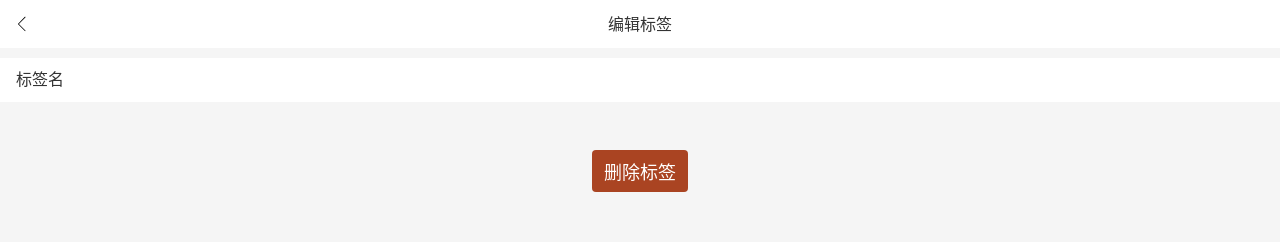
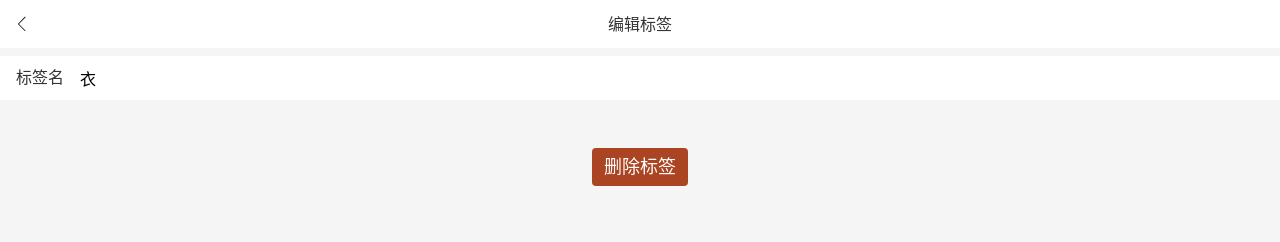
Before and after one commit to liu0haha123/535-moreny-react, a React app: page /#/tags/1 in a window 1280 px wide. Shown: the top 242 px of the page. Built offline with nearby package versions, Linux system fonts and the light colour scheme.

Commit message:
补充回退功能，实现数据持久化

```diff
--- a/package.json
+++ b/package.json
@@ -21,6 +21,7 @@
     "babel-preset-react-app": "^9.1.2",
     "camelcase": "^5.3.1",
     "case-sensitive-paths-webpack-plugin": "2.3.0",
+    "classnames": "2.2.6",
     "css-loader": "3.4.2",
     "dotenv": "8.2.0",
     "dotenv-expand": "5.1.0",
@@ -90,6 +91,7 @@
     ]
   },
   "devDependencies": {
+    "@types/classnames": "2.2.6",
     "@types/react-router-dom": "^5.1.3",
     "@types/styled-components": "^5.0.1",
     "@types/webpack-env": "1.15.1",
--- a/src/components/Icons.tsx
+++ b/src/components/Icons.tsx
@@ -1,5 +1,5 @@
 import React from "react";
-
+import classnames from "classnames"
 let importAll = (requireContext: __WebpackModuleApi.RequireContext) =>
   requireContext.keys().forEach(requireContext);
 try {
@@ -9,11 +9,12 @@ try {
 }
 
 type Props = {
-    name:string
-}
-const Icon = (props:Props) => {
+  name?: string,
+} & React.SVGAttributes<SVGElement>
+const Icon = (props: Props) => {
+  const {name,children,className,...rest} = props
   return (
-      <svg className="icon">
+      <svg className={classnames("icon",className)} {...rest}>
       {props.name && <use xlinkHref={'#' + props.name} />}
       </svg>
     );
--- /dev/null
+++ b/src/hooks/useUpdate.tsx
@@ -0,0 +1,16 @@
+import { useEffect, useRef } from "react";
+
+const useUpdate = (fn: () => void, deps: any[]) => {
+  const count = useRef(0);
+  useEffect(() => {
+    count.current += 1;
+  });
+  useEffect(() => {
+    if (count.current >= 1) {
+      fn();
+    }
+    //eslint-disable-next-line react-hooks/exhaustive-deps
+  }, [deps]); // 注意不可变数据
+};
+
+export default useUpdate
--- a/src/index.scss
+++ b/src/index.scss
@@ -35,8 +35,8 @@ body{
   width: 1em;
   display: inline-block;
 }
-button {
-  font-family: inherit;
+button, input {
+  font: inherit;
 }
 
 :focus{
--- a/src/lib/createId.tsx
+++ b/src/lib/createId.tsx
@@ -1,6 +1,8 @@
-let id = 0;
+let id = parseInt(window.localStorage.getItem("idMax") || "0");
+
 const createId = (): number => {
   id += 1;
+  window.localStorage.setItem("idMax",id.toString())
   return id;
 };
 
--- a/src/views/Money/NoteSection.tsx
+++ b/src/views/Money/NoteSection.tsx
@@ -1,5 +1,5 @@
 import Input from "components/Input";
-import React, { ChangeEventHandler, useRef } from "react";
+import React, { ChangeEventHandler  } from "react";
 import styled from "styled-components";
 
 const Wrapper = styled.section`
--- a/src/views/Money/TagsSection.tsx
+++ b/src/views/Money/TagsSection.tsx
@@ -1,4 +1,3 @@
-import { createId } from "lib/createId";
 import React from "react";
 import styled from "styled-components";
 import useTags from "views/useTags";
@@ -8,15 +7,9 @@ type Props = {
 }
 const TagsSection: React.FC<Props> = (props) => {
 
-  const { tags, setTags } = useTags()
+  const { tags, addTag } = useTags()
   const selectedTagIds = props.value
-  const tagOnclick = () => {
-    const tagName = window.prompt("请输入标签名");
-    if (tagName !== null) {
 
-      setTags([...tags, { id:createId() ,name:tagName }]);
-    }
-  };
   const onToggleTags = (tagId: number) => {
     const index = selectedTagIds.indexOf(tagId);
     console.log(index);
@@ -43,7 +36,7 @@ const TagsSection: React.FC<Props> = (props) => {
           </li>
         ))}
       </ol>
-      <button onClick={tagOnclick}>添加标签</button>
+      <button onClick={addTag}>添加标签</button>
     </Wrapper>
   );
 }
--- a/src/views/Tag.tsx
+++ b/src/views/Tag.tsx
@@ -5,13 +5,12 @@ import Input from "components/Input";
 import Layout from "components/Layout";
 import Space from "components/Space";
 import React from "react";
-import { useParams } from "react-router-dom";
+import { useParams, useHistory } from "react-router-dom";
 import styled from "styled-components";
 import useTags from "./useTags";
 type Params = {
   id: string;
 };
-
 const Topbar = styled.header`
   display: flex;
   justify-content: space-between;
@@ -21,31 +20,55 @@ const Topbar = styled.header`
   background: white;
 `;
 const InputWrapper = styled.div`
-  background-color: white;
+  background: white;
   padding: 0 16px;
-  margin-top: 10px;
+  margin-top: 8px;
 `;
-const Tag: React.FC = (props) => {
-  const { findTag } = useTags();
-  let { id } = useParams<Params>();
-  // eslint-disable-next-line
-  const tag = findTag(parseInt(id));
-  return (
-    <Layout>
-      <Topbar>
-        <Icon name="left"></Icon>
-        <span>编辑标签</span>
-        <Icon name=""></Icon>
-      </Topbar>
+const Tag: React.FC = () => {
+  const { findTag, updateTag, deleteTag } = useTags();
+  let { id: idString } = useParams<Params>();
+  const tag = findTag(parseInt(idString));
+  const history = useHistory();
+  const onClickBack = () => {
+      history.goBack()
+  };
+  const tagContent = (tag: { id: number; name: string }) => (
+    <div>
       <InputWrapper>
-        <Input type="text" label="标签名" />
+        <Input
+          label="标签名"
+          type="text"
+          placeholder="标签名"
+          value={tag.name}
+          onChange={(e) => {
+            updateTag(tag.id, { name: e.target.value });
+          }}
+        />
       </InputWrapper>
       <Center>
         <Space />
         <Space />
         <Space />
-        <Button>删除标签</Button>
+        <Button
+          onClick={() => {
+            deleteTag(tag.id);
+          }}
+        >
+          删除标签
+        </Button>
       </Center>
+    </div>
+  );
+
+  return (
+    <Layout>
+      <Topbar>
+        <Icon name="left" onClick={onClickBack} />
+        <span>编辑标签</span>
+        <Icon name="" />
+      </Topbar>
+
+      {tag ? tagContent(tag) : <Center>tag 不存在</Center>}
     </Layout>
   );
 };
--- a/src/views/Tags.tsx
+++ b/src/views/Tags.tsx
@@ -26,7 +26,7 @@ const TagList = styled.ol`
 `;
 
 function Tags() {
-  const { tags} = useTags();
+  const { tags, addTag } = useTags();
   return (
     <Layout>
       <TagList>
@@ -43,7 +43,7 @@ function Tags() {
         <Space />
         <Space />
         <Space />
-        <Button>新增标签</Button>
+        <Button onClick={addTag}>新增标签</Button>
       </Center>
     </Layout>
   );
--- a/src/views/useTags.tsx
+++ b/src/views/useTags.tsx
@@ -1,21 +1,58 @@
+import useUpdate from "hooks/useUpdate";
 import { createId } from "lib/createId";
-import { useState } from "react";
-
-const defaultTags = [
-  { id: createId(), name: "衣" },
-  { id: createId(), name: "食" },
-  { id: createId(), name: "住" },
-  { id: createId(), name: "行" },
-];
+import { useEffect, useState } from "react";
 // 自定义Hook
 // 不返回数组
 const useTags = () => {
-  const [tags, setTags] = useState<{ id: number; name: string }[]>(defaultTags);
-  const findTag = (id: number) => tags.filter(tag =>tag.id === (id))[0];
+  const [tags, setTags] = useState<{ id: number; name: string }[]>([]);
+  // 如果不检测渲染次数的话会有一个先从undefined到[]的额外过程
+  useEffect(() => {
+    let localTags = JSON.parse(window.localStorage.getItem("tags") || "[]");
+    console.log(localTags);
+    if (localTags.length === 0) {
+      localTags = [
+        { id: createId(), name: "衣" },
+        { id: createId(), name: "食" },
+        { id: createId(), name: "住" },
+        { id: createId(), name: "行" },
+      ];
+    }
+    setTags(localTags)
+  }, []);// 组件挂载的时候读取数据
+  useUpdate(() => {
+    window.localStorage.setItem("tags", JSON.stringify(tags));
+  }, [tags]);
+  const findTag = (id: number) => tags.filter((tag) => tag.id === id)[0];
+  const findTagIndex = (id: number) => {
+    let result = -1;
+    for (let i = 0; i < tags.length; i++) {
+      if (tags[i].id === id) {
+        result = i;
+        break;
+      }
+    }
+    return result;
+  };
+  const updateTag = (id: number, { name }: { name: string }) => {
+    setTags(tags.map((tag) => (tag.id === id ? { id, name: name } : tag)));
+  };
+  const deleteTag = (id: number) => {
+    setTags(tags.filter((tag) => tag.id !== id));
+  };
+  const addTag = () => {
+    const tagName = window.prompt("请输入标签名");
+    if (tagName !== null && tagName !== "") {
+      setTags([...tags, { id: createId(), name: tagName }]);
+    }
+  };
   return {
     tags,
     setTags,
-    findTag
+    findTag,
+    updateTag,
+    findTagIndex,
+    deleteTag,
+    addTag,
   };
 };
 
```
Also changed, not shown: 1 other file (tests, documents, lock files or other folders).
